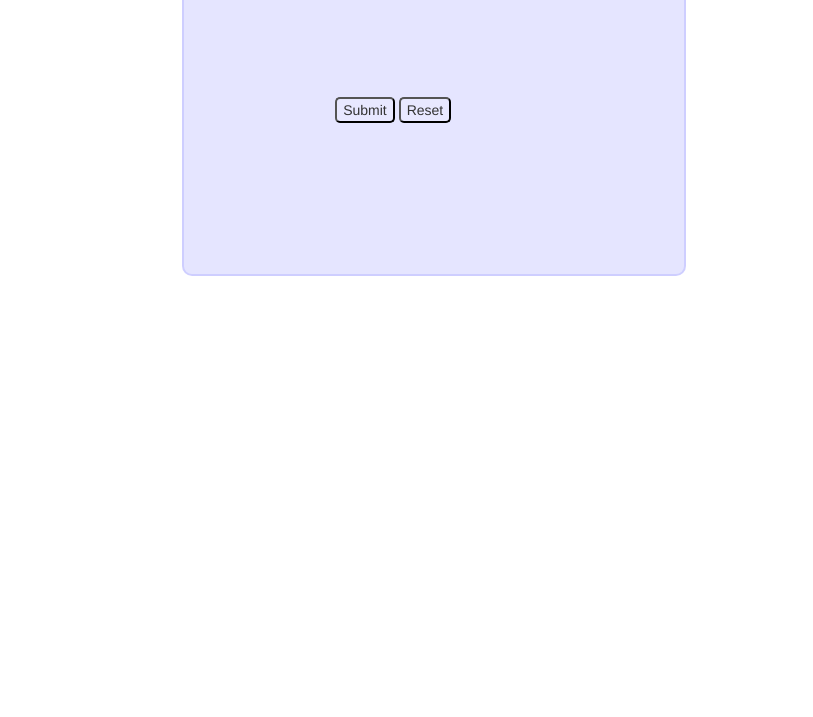
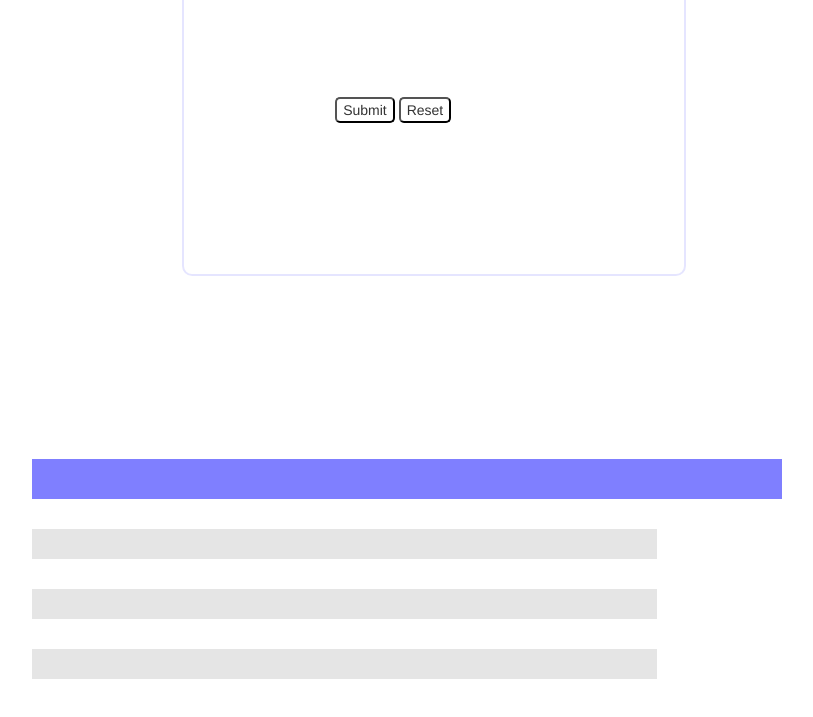
Before and after one commit to Prithibee13/Result_Calculator, a plain HTML site: page PEC.html in a window 1280 px wide. Shown: the part 1947-2664 px from the top of the page, without its empty margins (206-1019 px from the left). Before the commit the page ends 2579 px from the top, so only its background shows below. Drawn offline with nearby package versions, Linux system fonts and the light colour scheme.

Commit message:
new change

```diff
--- a/PEC.html
+++ b/PEC.html
@@ -3,6 +3,7 @@
 	<head>
 		<title></title>
 		<link rel="stylesheet" type="text/css" href="project.css">
+		<link rel="stylesheet" type="text/css" href="pec.css">
 		<link rel="stylesheet" href="https://maxcdn.bootstrapcdn.com/bootstrap/3.4.1/css/bootstrap.min.css">
 
 	</head>
--- /dev/null
+++ b/pec.css
@@ -0,0 +1,90 @@
+table
+{
+	font-family: Georgia, 'Times New Roman', Times,serif;
+	margin-left: 200px;
+	width: 750px;
+	border: 120px;
+	font-size: 20px;
+	font-weight: medium;
+}
+
+th
+{
+	background-color: rgba(0,0,256,0.5);
+	height: 40px;
+	font-color: (255,255,255,1);
+	border: 10px;
+}
+
+tr:nth-child(2)
+{
+    border: 5px;
+	height: 30px;
+}
+
+tr:nth-child(3)
+{
+    background-color: rgba(0,0,0,.1);
+	border: 5px;
+	height: 30px;
+}
+
+tr:nth-child(4)
+{
+	border: 5px;
+	height: 30px;
+}
+
+tr:nth-child(5)
+{
+    background-color: rgba(0,0,0,.1);
+	border: 5px;
+	height: 30px;
+}
+
+tr:nth-child(6)
+{
+	border: 5px;
+	height: 30px;
+}
+
+tr:nth-child(7)
+{
+    background-color: rgba(0,0,0,.1);
+	border: 5px;
+	height: 30px;
+}
+
+tr:nth-child(8)
+{
+	border: 5px;
+	height: 30px;
+}
+
+/*tr:nth-child(9)
+{
+	background-color: rgba(0,0,255,.6);
+	border: 5px;
+	height: 30px;
+}
+
+tr:nth-child(10)
+{
+	background-color: rgba(0,0,255,.6);
+	border: 5px;
+	height: 30px;
+}
+
+tr:nth-child(11)
+{
+	background-color: rgba(0,0,255,.6);
+	border: 5px;
+	height: 30px;
+}
+
+tr:nth-child(12)
+{
+	background-color: rgba(0,0,255,.6);
+	border: 5px;
+	height: 30px;
+}*/
--- a/project.css
+++ b/project.css
@@ -81,7 +81,7 @@ nav a:active
 	border: 2px solid rgba(0,0,255,0.1);
 	border-radius: 10px;
 	padding: 12%;
-	background-color: rgba(0,0,255,0.1);
+	/*background-color: rgba(0,0,255,0.1);*/
 }
 
 .Eight
```
Also changed, not shown: index.html (+17 -0 lines), 1 other file.
